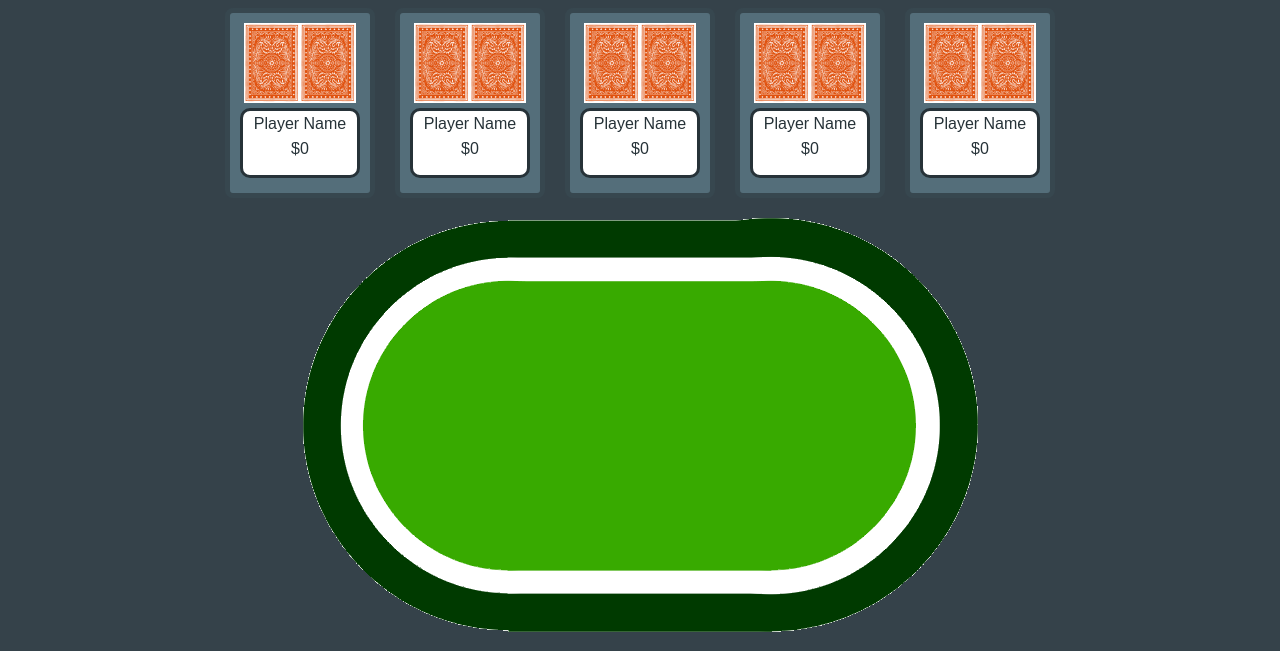
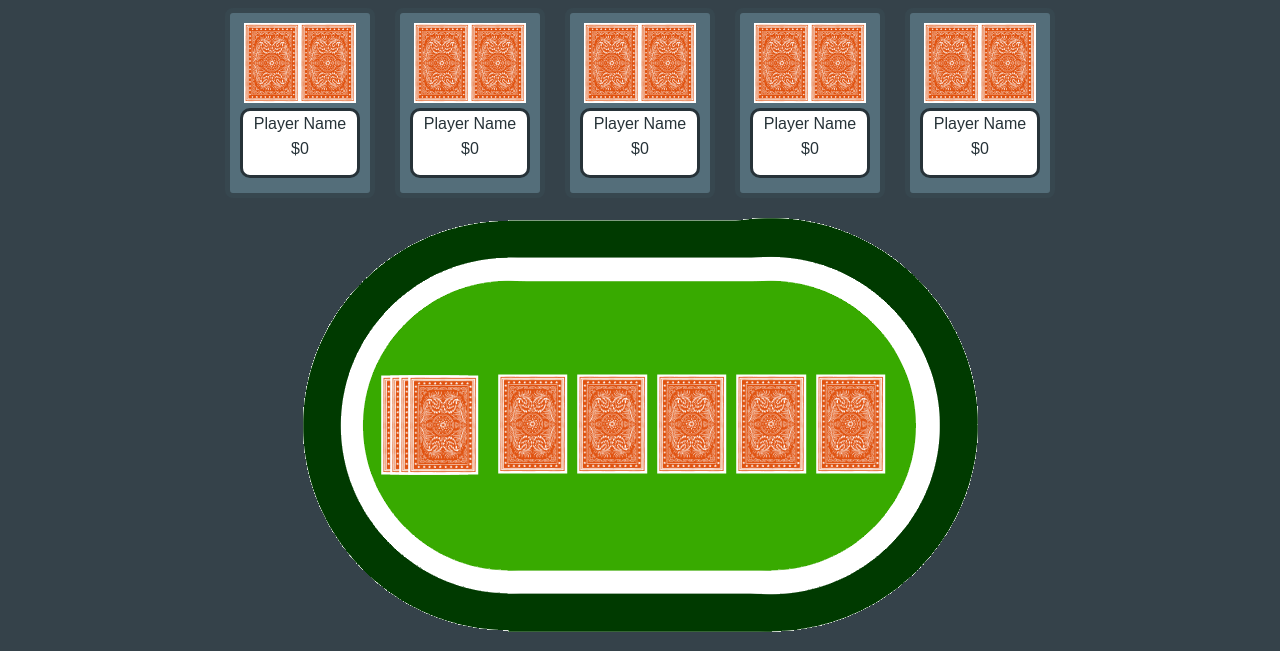
Before and after one commit to Blaise-Skoletsky/PokerWebApp, a website: page public/index.html in a window 1280 px wide. Shown: the part 99-750 px from the top of the page. Drawn offline with nearby package versions, Linux system fonts and the light colour scheme; no server answers.

Commit message:
Added a deck and 5 cards to the table.

```diff
--- a/public/index.html
+++ b/public/index.html
@@ -92,6 +92,19 @@
 
         <div class="table">
             <img src="table.png" alt="Poker Table">
+            <div class="cards-on-table">
+                <div class = deck>
+                    <img src="card-back.png" alt="Deck of Cards">
+                    <img src="card-back.png" alt="Deck of Cards">
+                    <img src="card-back.png" alt="Deck of Cards">
+                    <img src="card-back.png" alt="Deck of Cards">
+                </div>
+                <img class="card" src="card-back.png" alt="Card 1">
+                <img class="card" src="card-back.png" alt="Card 2">
+                <img class="card" src="card-back.png" alt="Card 3">
+                <img class="card" src="card-back.png" alt="Card 4">
+                <img class="card" src="card-back.png" alt="Card 5">
+            </div>
         </div>
 
         <div class="person-player-row">
--- a/public/style.css
+++ b/public/style.css
@@ -109,6 +109,29 @@ header {
     text-align: center;
 }
 
+.cards-on-table {
+    display: flex;
+    justify-content: space-around;
+    align-items: center;
+    position: absolute;
+    top: 50%;
+    left: 53.5%;
+    transform: translate(-50%, -50%);
+}
+
+.deck img {
+    max-height: 99px;
+    width: auto;
+    margin: -80px;
+    margin-right: 15px;
+    vertical-align: middle;
+}
+
+.card {
+    max-height: 99px; /* Adjusted individual card height */
+    width: auto;
+    margin: 5px; /* Adjusted margin for spacing */
+}
 
 .person-player-row {
     display: flex;
```
